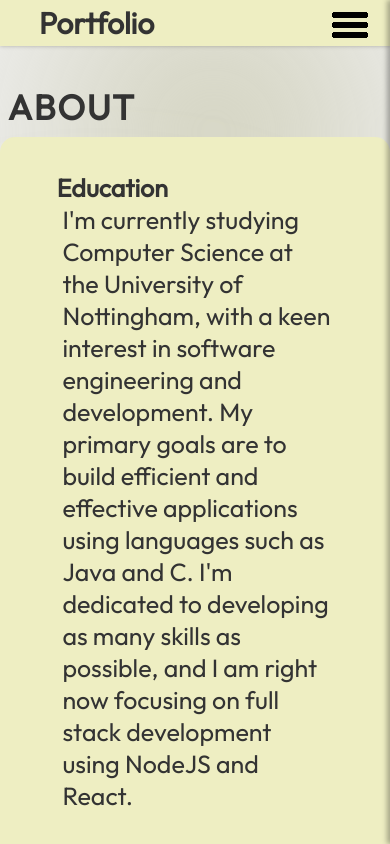
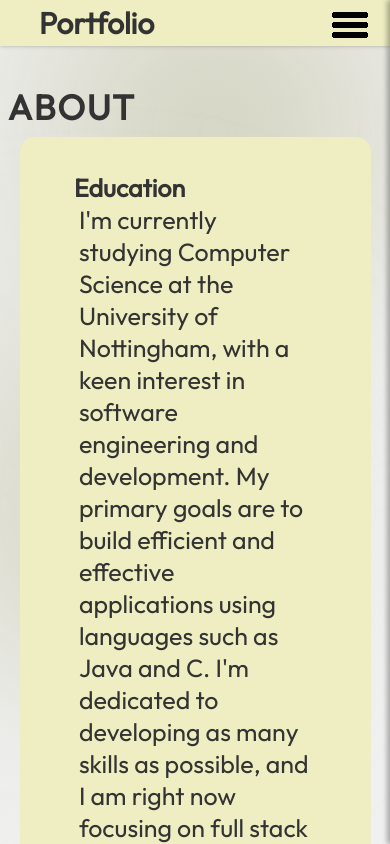
Before and after one commit to FelixCD/React-Portfolio-1, a React (Vite) app in the folder react-portfolio/: page /about in a window 390 px wide. Shown: the top 844 px of the page. Built offline with nearby package versions, Linux system fonts and the light colour scheme.

Commit message:
feat: tweaked mobile about page

```diff
--- a/react-portfolio/src/components/About/About.module.css
+++ b/react-portfolio/src/components/About/About.module.css
@@ -123,7 +123,8 @@
 @media screen and (max-width: 830px) {
     .container{
         padding: 10px;
-        margin: 2% 0%;
+        margin: 2% 5%;
+        width: 90%;
     }
 
     .aboutImg{
```
